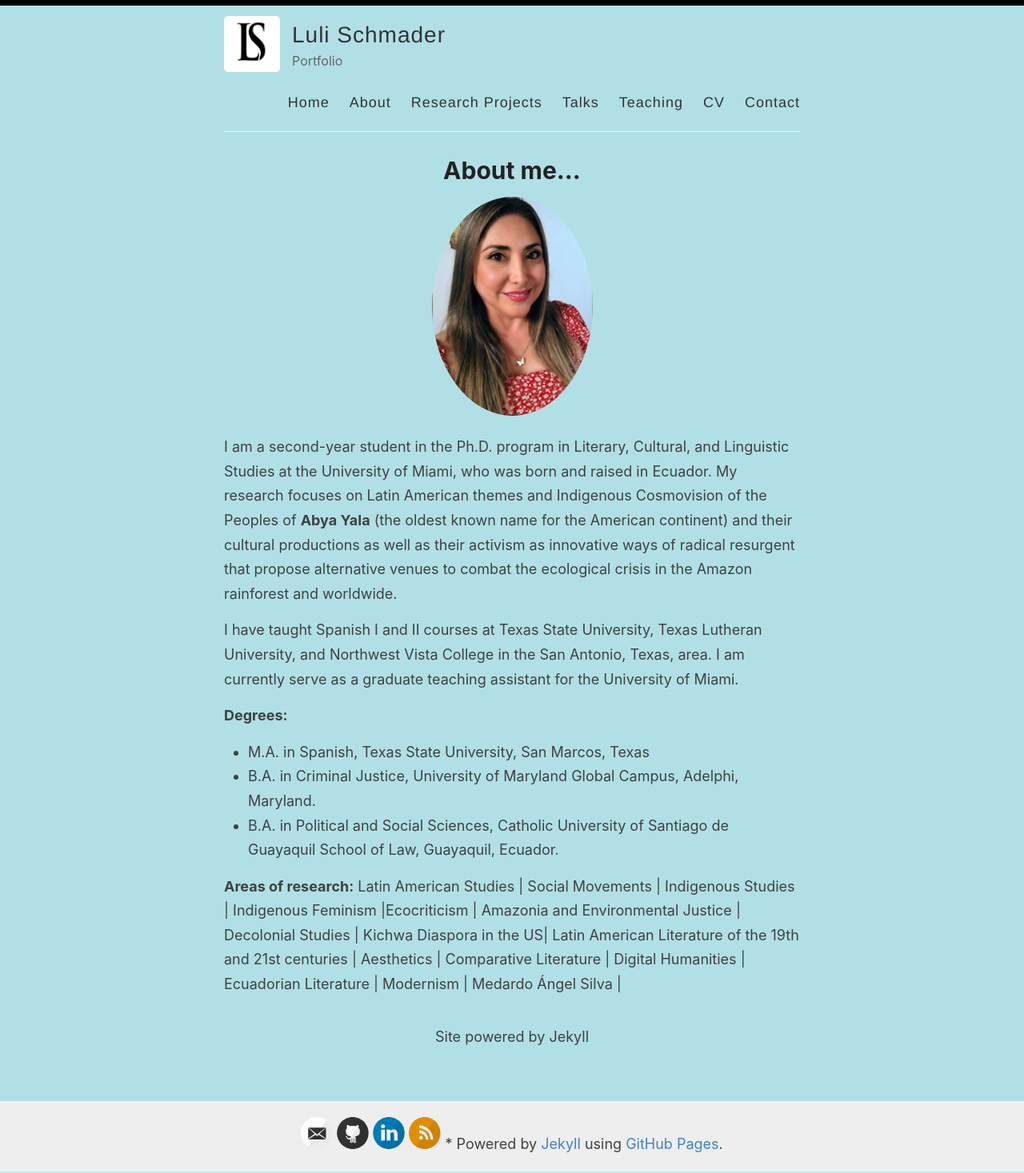
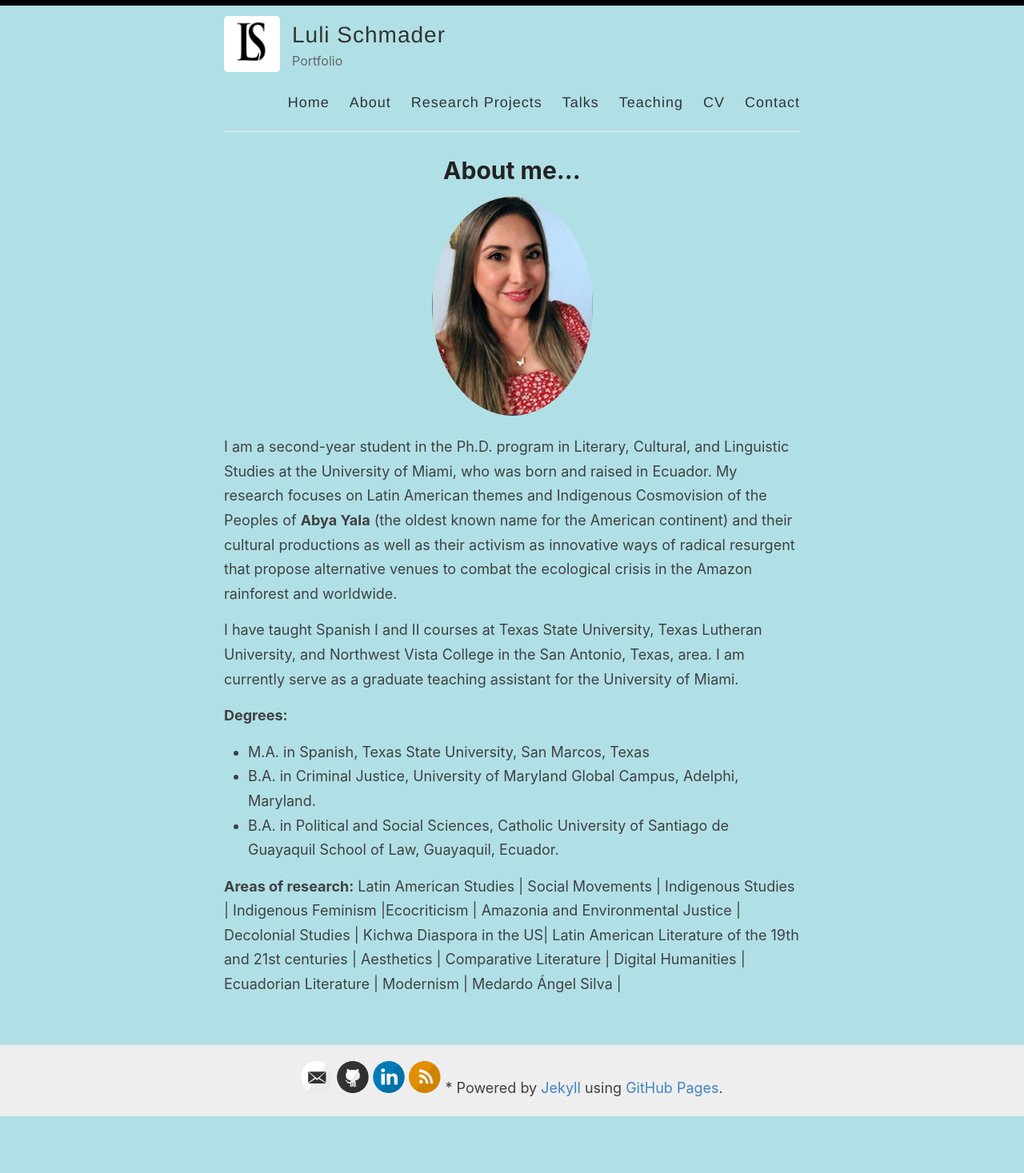
Before and after one commit to lulischmader/lulischmader.github.io, a Jekyll site: the page built from _pages/about.md, in a window 1280 px wide. Shown: the whole page at 80% size. Built offline with Jekyll 4.4.1, drawn with Linux system fonts in a browser that asks for light colours; after the commit the page ends 1396 px from its top, so only the background shows below that.

Commit message:
Update about.md

```diff
--- a/_pages/about.md
+++ b/_pages/about.md
@@ -27,8 +27,3 @@ permalink: /about/
 
 <strong>Areas of research:</strong>
 Latin American Studies | Social Movements | Indigenous Studies | Indigenous Feminism |Ecocriticism |  Amazonia and Environmental Justice | Decolonial Studies | Kichwa Diaspora in the US|  Latin American Literature of the 19th and 21st centuries | Aesthetics | Comparative Literature | Digital Humanities | Ecuadorian Literature | Modernism | Medardo Ángel Silva |
-
-
-<footer style="text-align:center;">
-  Site powered by Jekyll
-</footer>
```
